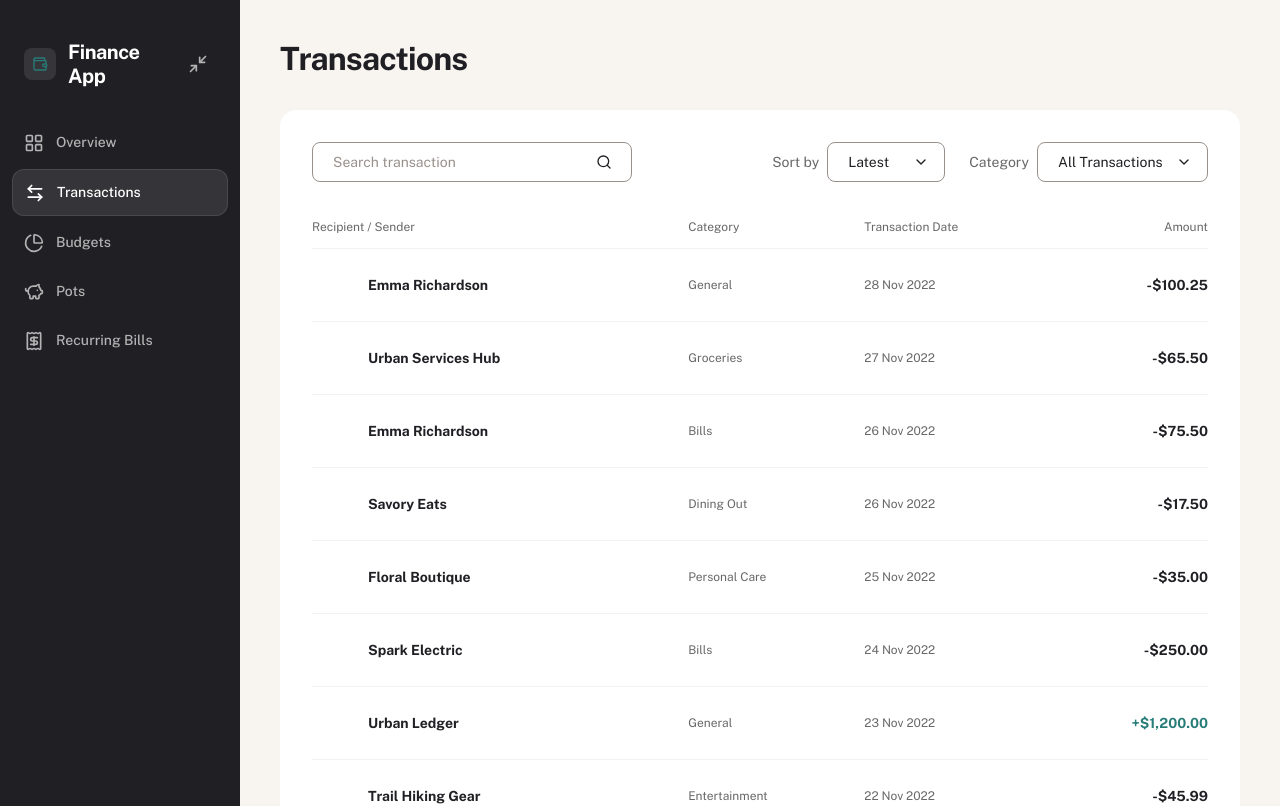
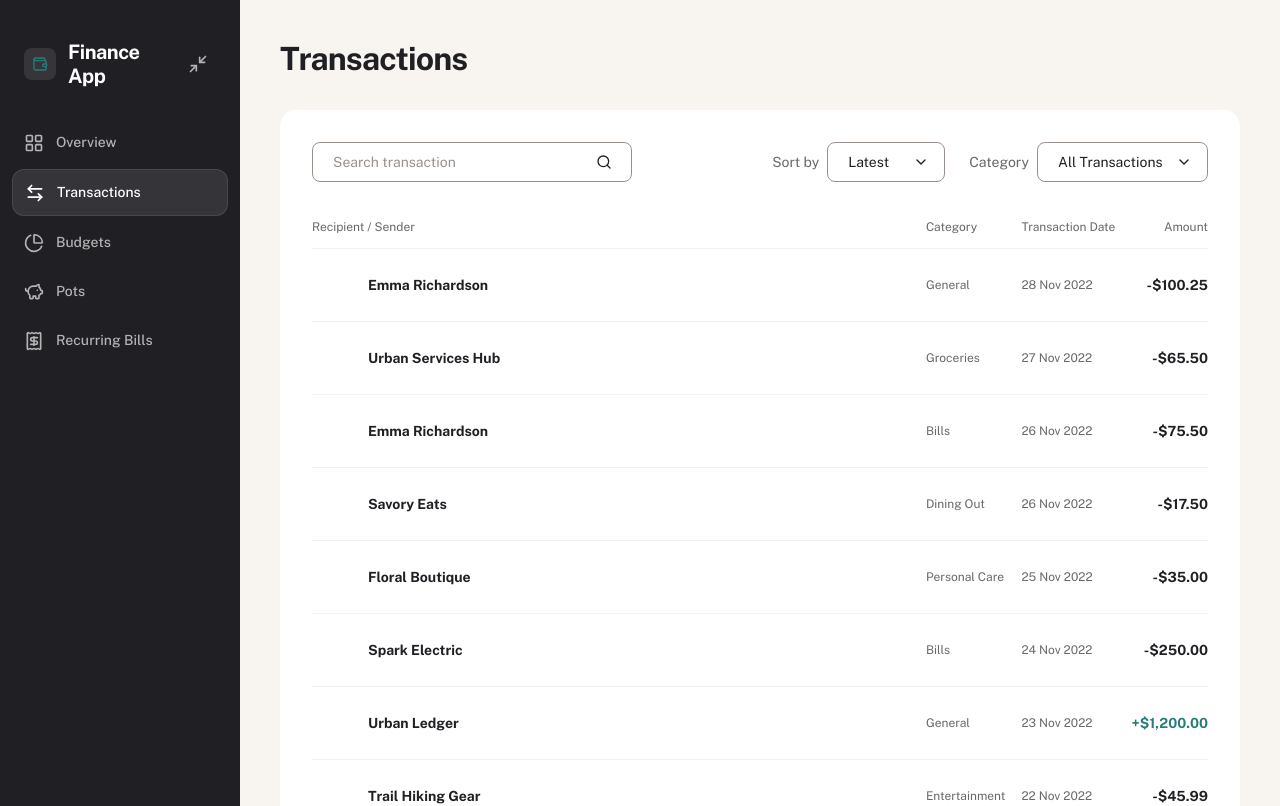
Before and after one commit to joshjonesDEMO/Finance_Dashboard, a Next.js app: page /transactions in a window 1280 px wide. Shown: the top 806 px of the page. Built offline with nearby package versions, Linux system fonts and the light colour scheme.

Commit message:
JOSH-4: address review (truncation, live status region, focus rings)
Co-authored-by: joshjonesDEMO <joshjonesDEMO@users.noreply.github.com>

```diff
--- a/components/transactions/Pagination.tsx
+++ b/components/transactions/Pagination.tsx
@@ -7,7 +7,7 @@ type PaginationProps = {
 };
 
 const buttonBase =
-  "flex h-10 items-center justify-center rounded-lg border text-preset-4 transition-colors disabled:cursor-not-allowed disabled:opacity-40";
+  "flex h-10 items-center justify-center rounded-lg border text-preset-4 transition-colors disabled:cursor-not-allowed disabled:opacity-40 focus-visible:outline-2 focus-visible:outline-offset-2 focus-visible:outline-grey-900";
 const idle = "border-beige-500 bg-white text-grey-900 enabled:hover:bg-beige-500 enabled:hover:text-white";
 
 export function Pagination({ page, pageCount, onPageChange }: PaginationProps) {
--- a/components/transactions/TransactionsView.tsx
+++ b/components/transactions/TransactionsView.tsx
@@ -21,7 +21,7 @@ type TransactionsViewProps = {
 };
 
 const fieldClass =
-  "h-10 rounded-lg border border-beige-500 bg-white text-preset-4 text-grey-900 outline-none focus-visible:border-grey-900";
+  "h-10 rounded-lg border border-beige-500 bg-white text-preset-4 text-grey-900 outline-none focus-visible:border-grey-900 focus-visible:outline-2 focus-visible:outline-offset-2 focus-visible:outline-grey-900";
 
 type SelectProps = {
   id: string;
@@ -122,6 +122,10 @@ export function TransactionsView({ transactions }: TransactionsViewProps) {
         </div>
       </div>
 
+      <p role="status" className="sr-only">
+        {visible.length} {visible.length === 1 ? "transaction" : "transactions"} found
+      </p>
+
       {current.items.length === 0 ? (
         <p className="py-10 text-center text-preset-4 text-grey-500">No transactions found.</p>
       ) : (
@@ -132,10 +136,10 @@ export function TransactionsView({ transactions }: TransactionsViewProps) {
                 <th scope="col" className="py-3 pr-4 font-normal">
                   Recipient / Sender
                 </th>
-                <th scope="col" className="hidden py-3 pr-4 font-normal md:table-cell">
+                <th scope="col" className="hidden whitespace-nowrap py-3 pr-4 font-normal md:table-cell md:w-48">
                   Category
                 </th>
-                <th scope="col" className="hidden py-3 pr-4 font-normal md:table-cell">
+                <th scope="col" className="hidden whitespace-nowrap py-3 pr-4 font-normal md:table-cell md:w-48">
                   Transaction Date
                 </th>
                 <th scope="col" className="py-3 text-right font-normal">
@@ -149,8 +153,8 @@ export function TransactionsView({ transactions }: TransactionsViewProps) {
                   key={`${tx.name}-${tx.date}-${i}`}
                   className="border-b border-grey-100 last:border-b-0"
                 >
-                  <td className="py-4 pr-4">
-                    <div className="flex items-center gap-4">
+                  <td className="w-full max-w-0 py-4 pr-4">
+                    <div className="flex min-w-0 items-center gap-4">
                       <TransactionAvatar tx={tx} />
                       <div className="min-w-0">
                         <p className="truncate text-preset-4-bold text-grey-900">{tx.name}</p>
@@ -160,10 +164,10 @@ export function TransactionsView({ transactions }: TransactionsViewProps) {
                       </div>
                     </div>
                   </td>
-                  <td className="hidden py-4 pr-4 text-preset-5 text-grey-500 md:table-cell">
+                  <td className="hidden whitespace-nowrap py-4 pr-4 text-preset-5 text-grey-500 md:table-cell">
                     {tx.category}
                   </td>
-                  <td className="hidden py-4 pr-4 text-preset-5 text-grey-500 md:table-cell">
+                  <td className="hidden whitespace-nowrap py-4 pr-4 text-preset-5 text-grey-500 md:table-cell">
                     {formatTransactionDate(tx.date)}
                   </td>
                   <td className="py-4 text-right">
--- a/specs/JOSH-4-transactions-page/spec.md
+++ b/specs/JOSH-4-transactions-page/spec.md
@@ -153,3 +153,4 @@ Answered at Gate 1 by U0BM4GCCCLE ("All approved"), so the recommended option (a
 - 2026-09-30. Status: Spec approved. Gate 1 approved by U0BM4GCCCLE (https://cursor-solutions.slack.com/archives/C0BFU03CWD8/p1790775715806389), with the recommended answers 1a, 2a, 3a, 4a. Scope: JOSH-4 + JOSH-17. Follow-ups: JOSH-18, JOSH-11, JOSH-12.
 - 2026-09-30. Status: Tasks approved. Gate 2+3 (plan + tasks) approved by U0BM4GCCCLE ("Continue", https://cursor-solutions.slack.com/archives/C0BFU03CWD8/p1790777211249139).
 - 2026-09-30. Status: In progress. Diff base: 713780c.
+- 2026-09-30. Status: In progress. pre-push-reviewer (review-josh4-transactions-page-7c1e): fixed name truncation in the table, added a persistent result-count status region, and added visible focus rings. Deferred unifying `getLatestTransactions` (`lib/data.ts` is outside the approved file map; behaviour is identical today). Open: FR-004's `en-GB` formatter renders "Sept" and is ICU-dependent, which risks a hydration mismatch. Proposed an amendment to the approver; T1 marked [?].
--- a/specs/JOSH-4-transactions-page/tasks.md
+++ b/specs/JOSH-4-transactions-page/tasks.md
@@ -7,7 +7,7 @@ Legend: `[ ]` todo, `[x]` done (its check passed), `[?]` blocked on a spec/plan
 
 Each task is test first: write or extend its tests, watch them fail, implement, then run its verification.
 
-- [x] **T1. Shared formatters**
+- [?] **T1. Shared formatters** (FR-004 month abbreviation pending approver; see spec Log)
   - Files: `lib/format.ts`, `tests/lib/format.test.ts`
   - Covers: FR-004, FR-005
   - Depends on: none
```
Also changed, not shown: 1 other file (tests, documents, lock files or other folders).
